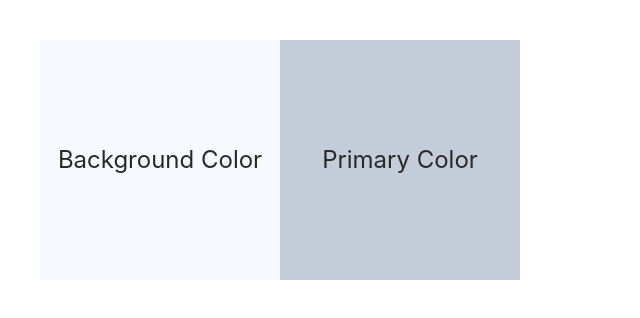
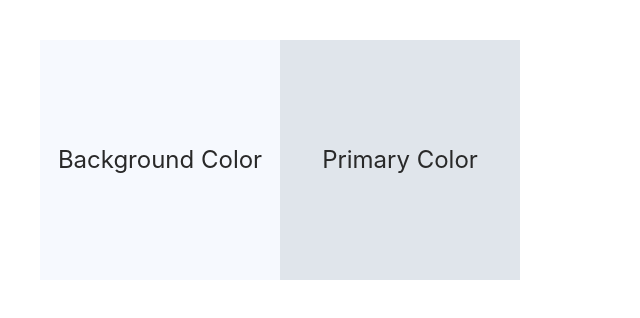
Before and after one commit to Robin-code01/saasy_baka, a Next.js app in the folder frontend/: page / in a window 1280 px wide. Shown: the top 318 px of the page, without its empty margins (0-640 px from the left). Built offline with nearby package versions, Linux system fonts and the light colour scheme.

Commit message:
Update light grey color variable in global CSS for better contrast

```diff
--- a/frontend/src/styles/globals.css
+++ b/frontend/src/styles/globals.css
@@ -5,7 +5,7 @@
   --color-background-hover: hsl(214 77% 93%);
   --color-foreground: hsl(0 0% 16%);
 
-  --color-lightgrey: hsl(214 23% 81%);
+  --color-lightgrey: hsl(214 23% 90%);
   --color-lightgrey-foreground: hsl(0 0% 16%);
   --color-lightgrey-hover: hsl(214 23% 86%);
 
```
